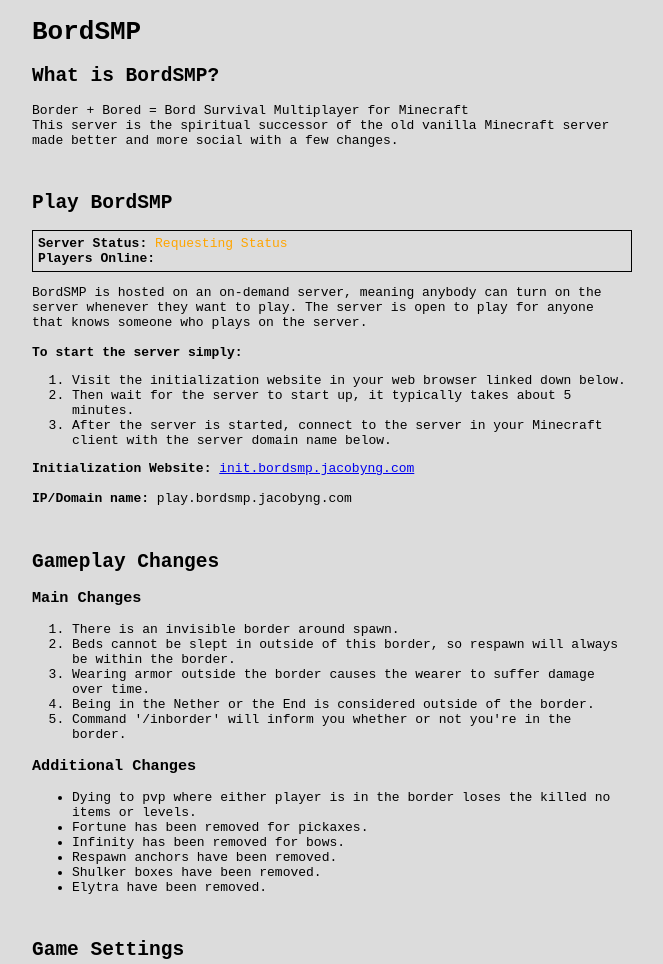
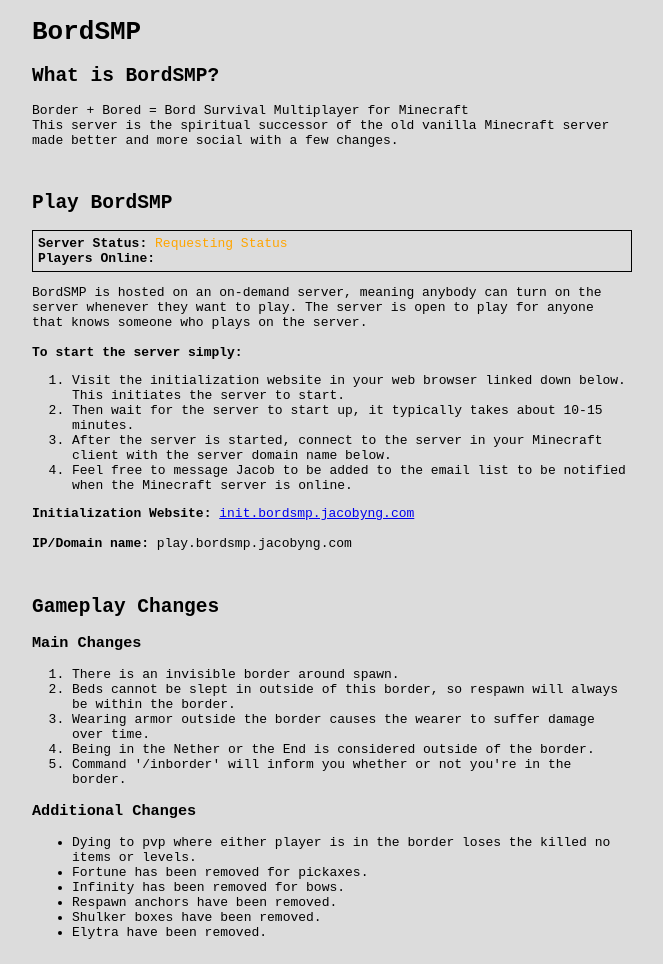
Before and after one commit to vaseouline/slardcraft, a plain HTML site: page wiki/index.html in a window 1280 px wide. Shown: the top 964 px of the page, without its empty margins (308-971 px from the left). Drawn offline with Linux system fonts and the light colour scheme; a script that the page names is missing.

Commit message:
added email message

```diff
--- a/wiki/index.html
+++ b/wiki/index.html
@@ -36,13 +36,16 @@
         <b>To start the server simply:</b>
         <ol>
             <li>
-                Visit the initialization website in your web browser linked down below.
+                Visit the initialization website in your web browser linked down below. This initiates the server to start.
             </li>
             <li>
-                Then wait for the server to start up, it typically takes about 5 minutes.
+                Then wait for the server to start up, it typically takes about 10-15 minutes.
             </li>
             <li>
                 After the server is started, connect to the server in your Minecraft client with the server domain name below.
+            </li>
+            <li>
+                Feel free to message Jacob to be added to the email list to be notified when the Minecraft server is online.
             </li>
         </ol>
         <b>Initialization Website:</b> <a href="http://init.bordsmp.jacobyng.com">init.bordsmp.jacobyng.com</a>
```
